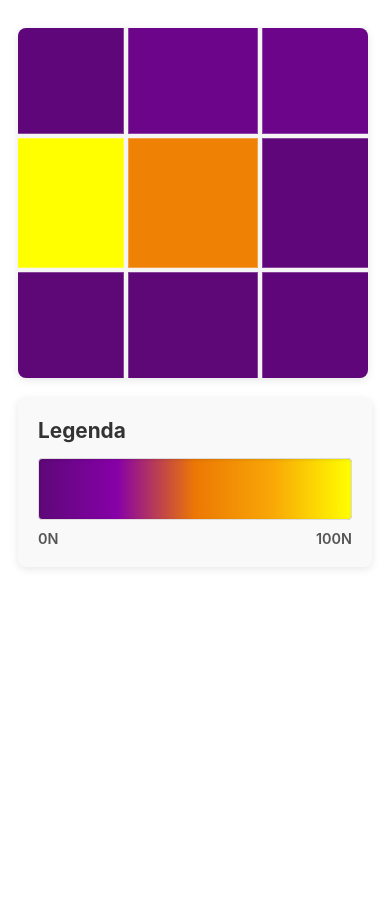
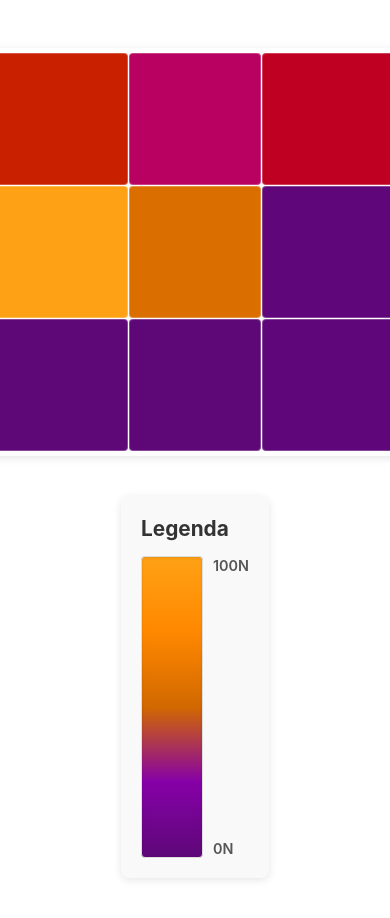
Before and after one commit to faralab-ist/plotter, a React (Vite) app: page / in a window 390 px wide. Shown: the top 918 px of the page. Before the commit the page ends 844 px from the top, so only its background shows below. Built offline with nearby package versions, Linux system fonts and the light colour scheme.

Commit message:
lightmap +-bonito?

```diff
--- a/src/components/Lightmap.tsx
+++ b/src/components/Lightmap.tsx
@@ -45,7 +45,7 @@ export const Lightmap: React.FC<LightmapProps> = ({ data }) => {
   const rowCount = data.length;
   const columnCount = data[0]?.length ?? 0;
   const GRID_SIZE = 400;
-  const GAP_SIZE = 4;
+  const GAP_SIZE = 1;
 
   const cellSize = useMemo(() => {
     if (rowCount === 0 || columnCount === 0) return 0;
@@ -95,32 +95,35 @@ export const Lightmap: React.FC<LightmapProps> = ({ data }) => {
     let hue, saturation, lightness;
 
     if (clampedValue < 0.25) {
+
       // hsl(286, 88%, 25%) → hsl(288, 99%, 33%)
       const t = clampedValue / 0.25;
       hue = 286 + (288 - 286) * t;
       saturation = 88 + (99 - 88) * t;
       lightness = 25 + (33 - 25) * t;
     } else if (clampedValue < 0.5) {
-      // hsl(288, 99%, 33%) → hsl(30, 97%, 47%)
+      // hsl(288, 99%, 33%) → hsl(30, 100%, 41%)
       // Usar 390 para evitar interpolação através de verde/cyan
       const t = (clampedValue - 0.25) / 0.25;
-      hue = 288 + (390 - 288) * t;
-      if (hue > 360) hue -= 360;
-      saturation = 99 + (97 - 99) * t;
-      lightness = 33 + (47 - 33) * t;
+      hue = 288 + (390 - 288) * t; // 390 é 30 + 360
+      saturation = 99 + (100 - 99) * t;
+      lightness = 33 + (41 - 33) * t;
     } else if (clampedValue < 0.75) {
-      // hsl(30, 97%, 47%) → hsl(40, 95%, 50%)
+      // hsl(30, 100%, 41%) → hsl(32, 100%, 50%)
       const t = (clampedValue - 0.5) / 0.25;
-      hue = 30 + (40 - 30) * t;
-      saturation = 97 + (95 - 97) * t;
-      lightness = 47 + (50 - 47) * t;
+      hue = 30 + (32 - 30) * t;
+      saturation = 100 + (100 - 100) * t;
+      lightness = 41 + (50 - 41) * t;
     } else {
-      // hsl(40, 95%, 50%) → hsl(60, 100%, 50%)
+      // hsl(32, 100%, 50%) → hsl(36, 100%, 54%)
       const t = (clampedValue - 0.75) / 0.25;
-      hue = 40 + (60 - 40) * t;
-      saturation = 95 + (100 - 95) * t;
-      lightness = 50;
+      hue = 32 + (36 - 32) * t;
+      saturation = 100 + (100 - 100) * t;
+      lightness = 50 + (54 - 50) * t;
     }
+
+    // Normalizar hue para 0-360
+    hue = hue % 360;
 
     return `hsl(${hue}, ${saturation}%, ${lightness}%)`;
   };
@@ -151,8 +154,8 @@ export const Lightmap: React.FC<LightmapProps> = ({ data }) => {
               style={{ backgroundColor: getColorForValue(0) }}
             />
             <div className="legend-labels">
+              <span>{maxMetricValue.toFixed(0)}N</span>
               <span>{MIN_VALUE.toFixed(0)}N</span>
-              <span>{maxMetricValue.toFixed(0)}N</span>
             </div>
           </div>
         </div>
--- a/src/main.tsx
+++ b/src/main.tsx
@@ -5,9 +5,9 @@ import { Lightmap } from './components/Lightmap.tsx';
 
 const matrix: Array<Array<[[number, number], number]>> = [
   [
-    [[1, 1], 1],
-    [[1, 2], 10],
-    [[1, 3], 10],
+    [[1, 1], 45],
+    [[1, 2], 35],
+    [[1, 3], 40],
   ],
   [
     [[2, 1], 100],
--- a/src/styles/Lightmap.css
+++ b/src/styles/Lightmap.css
@@ -13,61 +13,7 @@
   font-size: 2.5rem;
 }
 
-.controls {
-  display: flex;
-  gap: 20px;
-  justify-content: center;
-  align-items: flex-end;
-  margin-bottom: 40px;
-  flex-wrap: wrap;
-}
 
-.control-group {
-  display: flex;
-  flex-direction: column;
-  gap: 8px;
-}
-
-.control-group label {
-  font-weight: 600;
-  color: #555;
-  font-size: 0.95rem;
-}
-
-.metric-input {
-  padding: 10px 15px;
-  border: 2px solid #ddd;
-  border-radius: 6px;
-  font-size: 1rem;
-  min-width: 150px;
-  transition: border-color 0.3s ease;
-}
-
-.metric-input:focus {
-  outline: none;
-  border-color: #4a90e2;
-  box-shadow: 0 0 5px rgba(74, 144, 226, 0.3);
-}
-
-.btn-regenerate {
-  padding: 10px 25px;
-  background-color: #4a90e2;
-  color: white;
-  border: none;
-  border-radius: 6px;
-  font-size: 1rem;
-  font-weight: 600;
-  cursor: pointer;
-  transition: background-color 0.3s ease, transform 0.1s ease;
-}
-
-.btn-regenerate:hover {
-  background-color: #357abd;
-}
-
-.btn-regenerate:active {
-  transform: scale(0.98);
-}
 
 .content {
   display: flex;
@@ -85,28 +31,33 @@
   align-items: center;
 }
 
+
+
+
 .lightmap-grid {
   display: grid;
   width: 400px;
   height: 400px;
-  background-color: #f5f5f5;
+  background-color: #ffffff;
   padding: 0;
-  border-radius: 8px;
+  border-radius: 8px ;
   box-shadow: 0 2px 8px rgba(0, 0, 0, 0.1);
   overflow: hidden;
+  border: 4px solid rgba(255, 255, 255, 0.25);
 }
 
 .lightmap-cell {
-  border-radius: 0;
+  border-radius:4px;
   cursor: pointer;
-  transition: transform 0.2s ease, box-shadow 0.2s ease;
+  transition: transform 0.1s ease, box-shadow 0.1s ease;
   border: 1px solid rgba(255, 255, 255, 0.25);
   box-sizing: border-box;
 }
 
 .lightmap-cell:hover {
-  transform: scale(1.05);
+  transform: scale(1.0067);
   box-shadow: 0 4px 8px rgba(0, 0, 0, 0.2);
+  filter: brightness(1.2);
 }
 
 .legend {
@@ -117,7 +68,7 @@
   background-color: #f9f9f9;
   border-radius: 8px;
   box-shadow: 0 2px 8px rgba(0, 0, 0, 0.1);
-  min-width: 250px;
+  min-width: 100px;
 }
 
 .legend h3 {
@@ -128,20 +79,22 @@
 
 .legend-gradient {
   display: flex;
-  flex-direction: column;
+  flex-direction: row;
   gap: 10px;
+  align-items: center;
 }
 
 .legend-color {
-  height: 60px;
+  width: 60px;
+  height: 300px;
   border-radius: 4px;
   background: linear-gradient(
-    to right,
+    to top,
     hsl(286, 88%, 25%),
     hsl(288, 99%, 33%),
-    hsl(30, 97%, 47%),
-    hsl(40, 95%, 50%),
-    hsl(60, 100%, 50%)
+    hsl(30, 100%, 41%),
+    hsl(32, 100%, 50%),
+    hsl(36, 100%, 54%)
   );
   border: 1px solid #ddd;
   box-shadow: inset 0 1px 3px rgba(0, 0, 0, 0.1);
@@ -149,93 +102,10 @@
 
 .legend-labels {
   display: flex;
+  flex-direction: column;
   justify-content: space-between;
+  height: 300px;
   font-size: 0.9rem;
   font-weight: 600;
   color: #555;
 }
-
-.legend-description {
-  font-size: 0.9rem;
-  color: #666;
-  display: flex;
-  flex-direction: column;
-  gap: 5px;
-}
-
-.legend-description p {
-  margin: 0;
-  padding: 5px 0;
-}
-
-.legend-stats {
-  border-top: 1px solid #ddd;
-  margin-top: 15px;
-  padding-top: 15px;
-  font-size: 0.85rem;
-  color: #555;
-}
-
-.legend-stats h4 {
-  margin: 0 0 10px 0;
-  color: #333;
-  font-size: 1rem;
-}
-
-.legend-stats p {
-  margin: 6px 0;
-  padding: 3px 0;
-  display: flex;
-  justify-content: space-between;
-  gap: 10px;
-}
-
-@media (max-width: 768px) {
-  .lightmap-container {
-    padding: 20px 10px;
-  }
-
-  .lightmap-container h1 {
-    font-size: 2rem;
-    margin-bottom: 20px;
-  }
-
-  .content {
-    flex-direction: column;
-    gap: 20px;
-  }
-
-  .lightmap-grid {
-    width: min(400px, calc(100vw - 40px));
-    height: min(400px, calc(100vw - 40px));
-  }
-
-  .lightmap-wrapper {
-    width: min(400px, calc(100vw - 40px));
-  }
-
-  .lightmap-cell {
-    border-radius: 0;
-  }
-
-  .controls {
-    flex-direction: column;
-    gap: 10px;
-  }
-
-  .control-group {
-    width: 100%;
-  }
-
-  .metric-input {
-    width: 100%;
-  }
-
-  .btn-regenerate {
-    width: 100%;
-  }
-
-  .legend {
-    min-width: auto;
-  }
-}
```
